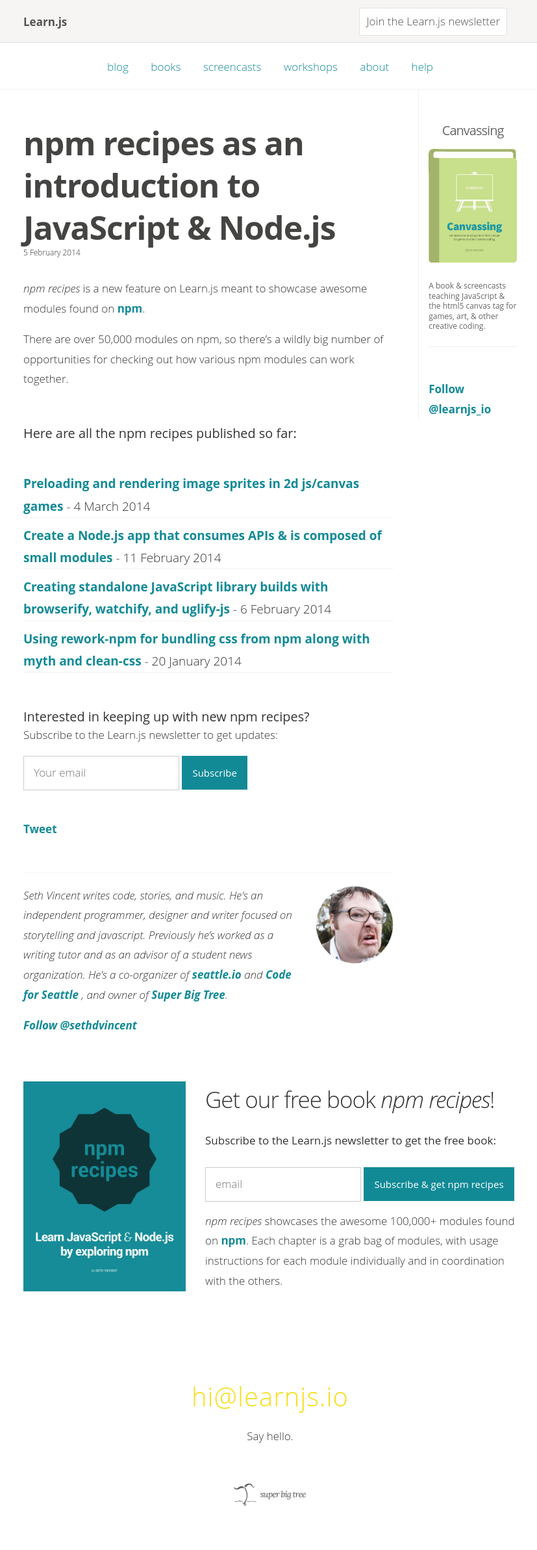
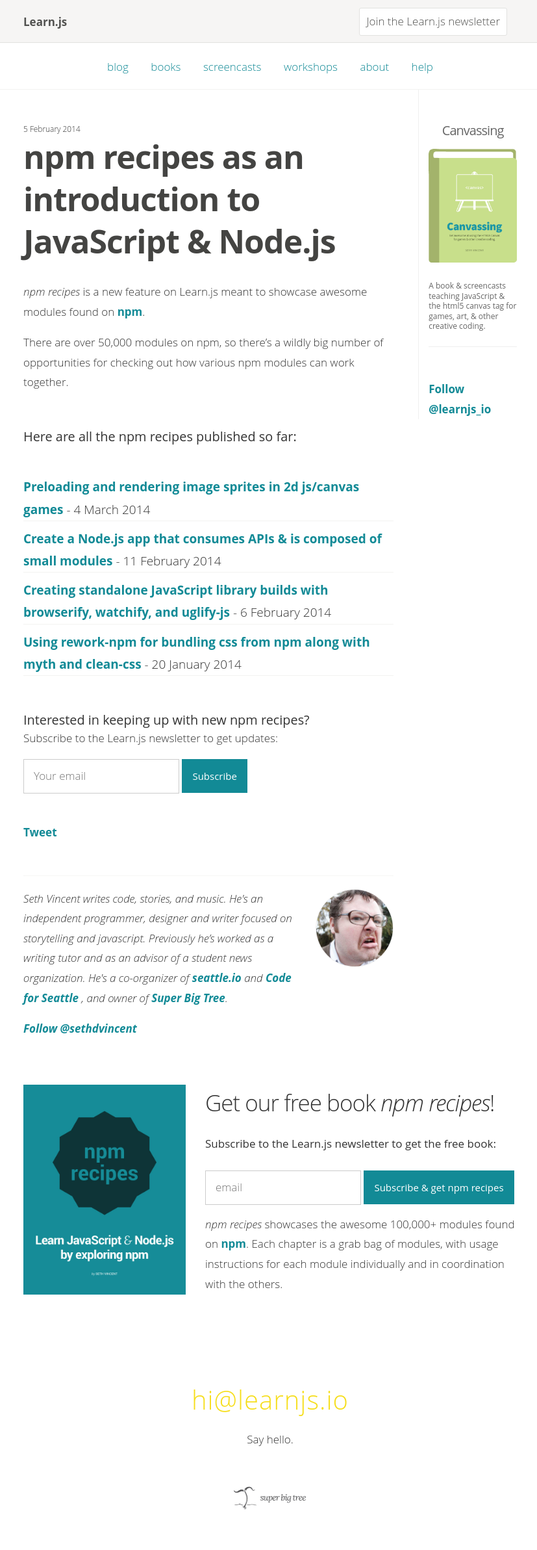
Before and after one commit to learn-js/learn-js.github.com, a Jekyll site: the page built from _posts/posts/2014-02-05-npm-recipes.md, in a window 1280 px wide. Shown: the whole page at 65% size, without its empty margins (224-1051 px from the left). Built offline with Jekyll 4.4.1, drawn with Linux system fonts in a browser that asks for light colours; Markdown is read by kramdown in place of the engine named in the settings; comment, search, counter and statistics services are not loaded; grey boxes are pictures that could not be loaded.

Commit message:
revert post-date

```diff
--- a/_layouts/post.html
+++ b/_layouts/post.html
@@ -4,11 +4,11 @@
 
 {% if page.published %}
 <article class="post" id="{{ post.slug }}">
+  <div class="post-date">{{ page.date | date: "%-d %B %Y" }}</div>
 
   <h1 class="post-title">
     {{ page.title }}
   </h1>
-  <div class="post-date">{{ page.date | date: "%-d %B %Y" }}</div>
 
   <div class="post-content">
     {{ content }}
--- a/style.css
+++ b/style.css
@@ -859,14 +859,6 @@
   font-size: 0.7em;
 }
 
-.post .post-date {
-  margin-top: -20px;
-}
-
-.posts .post-date {
-  margin-top: 0px;
-}
-
 h1.post-title,
 h2.post-title {
   font-size: 50px;
```
